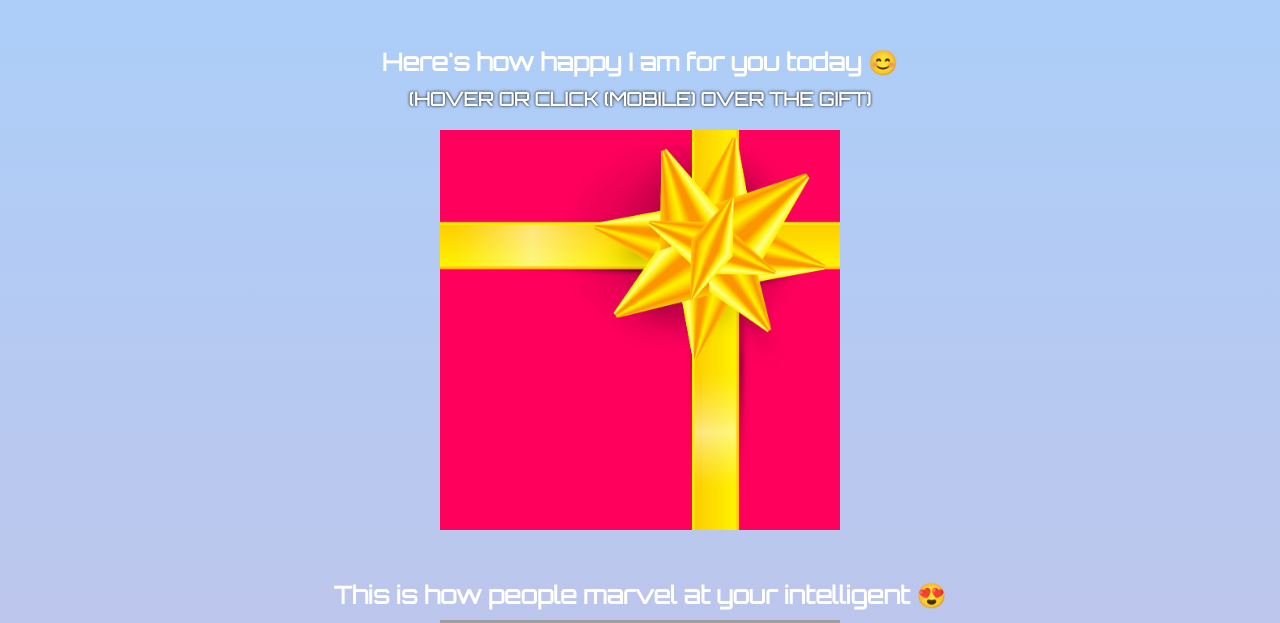
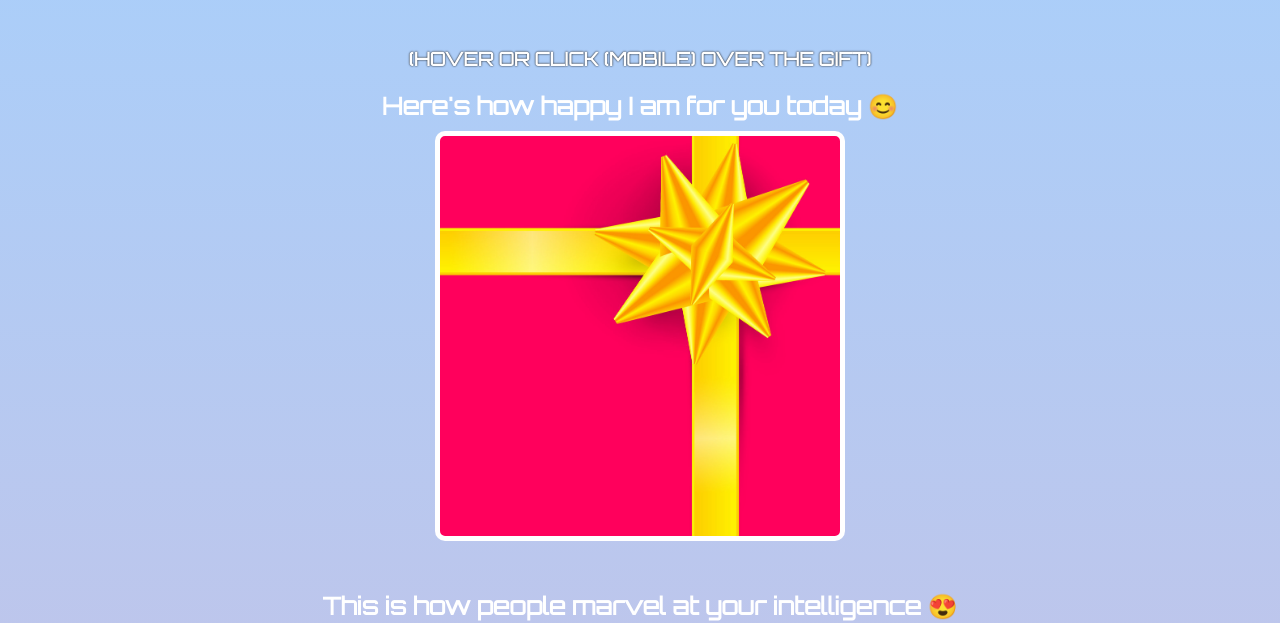
Before and after one commit to Omelight/Firebrand-s-birthday-gift-site, a plain HTML site: page index.html in a window 1280 px wide. Shown: the part 336-959 px from the top of the page. Drawn offline with Linux system fonts and the light colour scheme; grey boxes are pictures that could not be loaded.

Commit message:
Add files via upload

```diff
--- a/index.html
+++ b/index.html
@@ -20,14 +20,14 @@
         <h4 class="d-date">03:06:2022</h4>
     </div>
     <div class="gift-section">
+        <h3 class="hover-cta">(Hover or click (mobile) over the gift)</h3>
         <h2 class="happy-cta">Here's how happy I am for you today &#128522;</h2>
-        <h3 class="hover-cta">(Hover or click (mobile) over the gift)</h3>
         <div class="gift-img1" id="gift-1">
 
         </div>
     </div>
     <div class="gift-section">
-        <h2 class="happy-cta">This is how people marvel at your intelligent &#128525;</h2>
+        <h2 class="happy-cta">This is how people marvel at your intelligence &#128525;</h2>
         <div class="gift-img2" id="gift-2">
 
         </div>
--- a/style.css
+++ b/style.css
@@ -50,7 +50,7 @@ h1, h2, h3, h4, p {
     margin-top: 0;
     text-transform: uppercase;
     font-weight: bolder;
-    text-shadow: 0px 0px 3px black;
+    text-shadow: 0px 0px 2px black;
 }
 .gift-img1{
     width: 400px;
@@ -58,6 +58,8 @@ h1, h2, h3, h4, p {
     background-image: url(images/gift2.jpg);
     background-size: cover;
     margin: 0 auto;
+    border: 5px solid white;
+    border-radius: 10px;
 }
 #gift-1:hover{
     background-image: url(images/happy.gif);
@@ -92,6 +94,8 @@ h1, h2, h3, h4, p {
     background-image: url(images/gift2.jpg);
     background-size: cover;
     margin: 0 auto;
+    border: 5px solid white;
+    border-radius: 10px;
 
 }
 #gift-4:hover{
```
